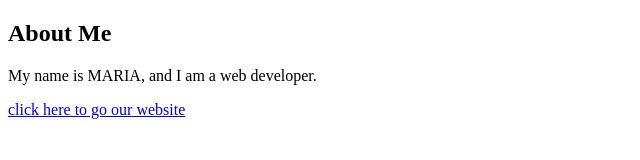
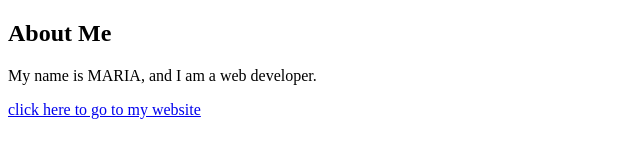
Before and after one commit to KeneuweLekhari/FNB-APP-ACADEMY, a plain HTML site: page Week 1/Websites/about.html in a window 1280 px wide. Shown: the full height of the page, 0-640 px from the left. Drawn offline with Linux system fonts and the light colour scheme.

Commit message:
Update about.html

```diff
--- a/Week 1/Websites/about.html
+++ b/Week 1/Websites/about.html
@@ -6,6 +6,6 @@
     <body>
         <h2>About Me</h2>
         <p>My name is MARIA, and I am a web developer.</p>
-        <a href="index.html">click here to go our website</a>
+        <a href="index.html">click here to go to my website</a>
     </body>
 </html>
```
